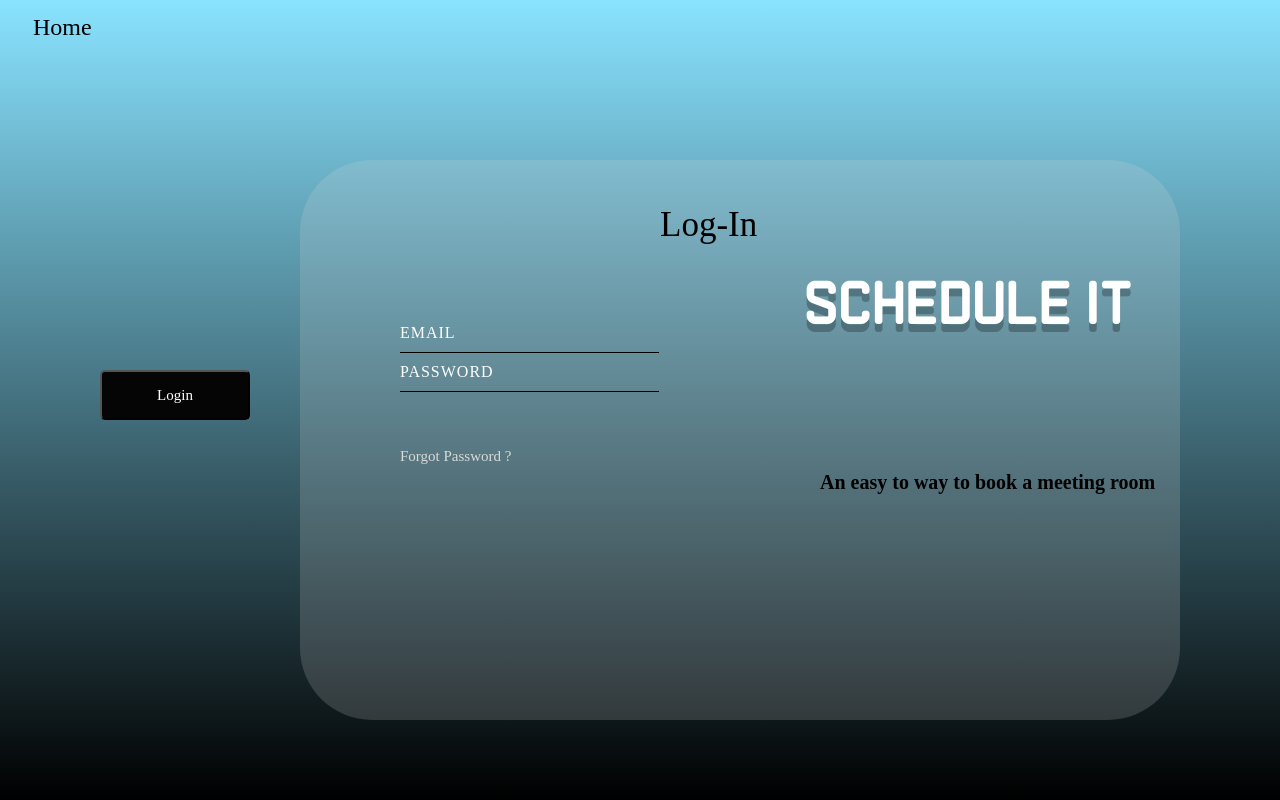
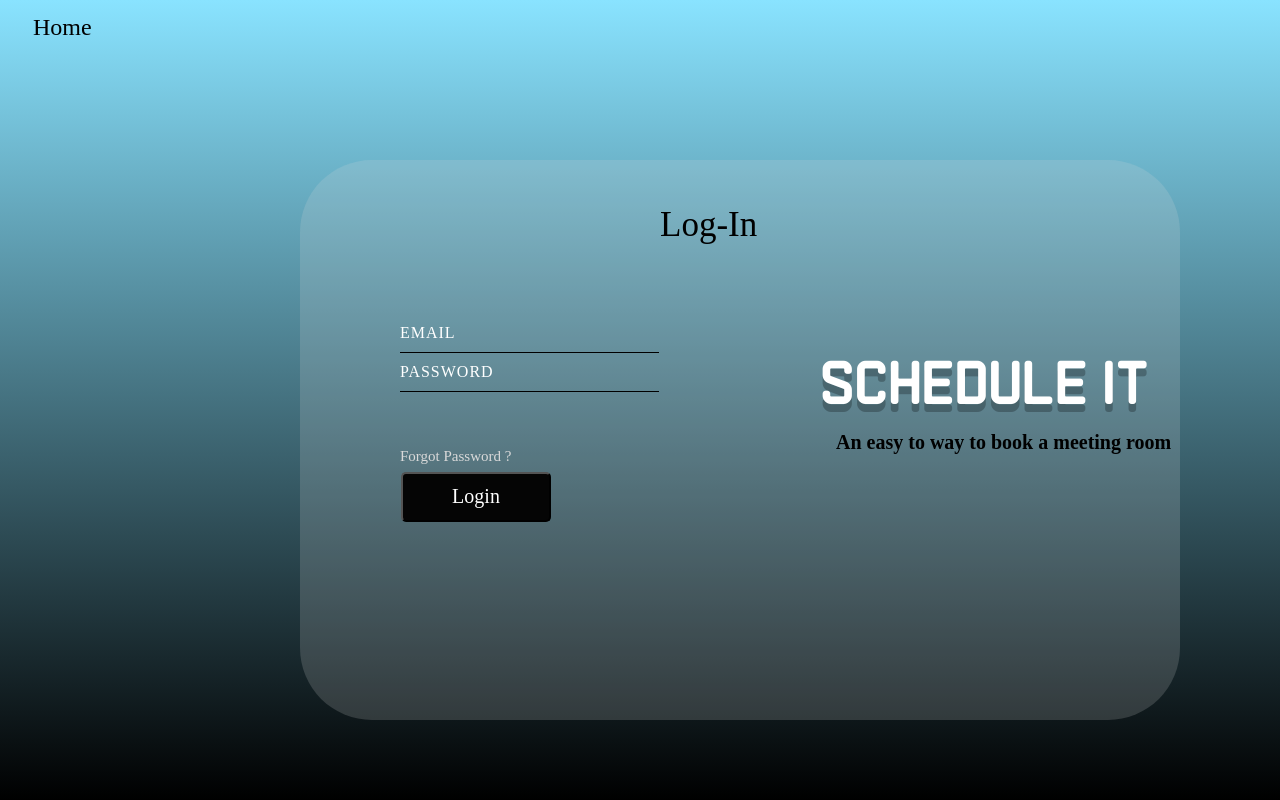
Before and after one commit to ParkhiSaini/Schedule-It, a React (Create React App) app in the folder client/: page /Login in a window 1280 px wide. Built offline with nearby package versions, Linux system fonts and the light colour scheme; a web font is replaced by a local one.

Commit message:
login fix

```diff
--- a/client/src/App.css
+++ b/client/src/App.css
@@ -345,7 +345,7 @@ h2{
   color: #000000;
 }
 
-.schedule_it2{
+.schedule_it_head{
   position: relative;
   width: 474px;
   left: 65vh;
@@ -359,7 +359,7 @@ h2{
   text-shadow: 0px 8px 0px rgba(0, 0, 0, 0.25);
 }
 
-.text2_line{
+.text2_line_subhead{
   position: absolute;
   width: 483px;
   height: 45px;
@@ -373,18 +373,19 @@ h2{
   color: #000000;
 }
 
-.sign_in2{
-  position: absolute;
-  font-size: 15px;
+.submitbutton{
+  position: relative;
+  font-size: 20px;
   font-family: 'Gugi';
   color: white;
-  width: 150px;
+   width: 150px;
   height: 50px;
-  left: 100px;
-  top: 370px;
+  left: 1px;
+  top: 80px;
   background: #050505;
   border-radius: 5px;
   cursor: pointer;
+
 
 }
 
@@ -573,13 +574,19 @@ h2{
 }
 
 @media (min-height:648px) and (max-height:1199px){
-  .text1{
-    top:12vh;
+  .form2 {
+    margin-top:17%;
+    margin-left:27%;
   }
-  .Scheduleit{
-    bottom:0vh;
+  .submit{
+    left: 1px;
+    top: 80px;
+  }
+  .signup{
+    left: 300px;
+    top: 0.01vh;
+  }
 
-  }
 
 }
 
--- a/client/src/components/LoginPage.js
+++ b/client/src/components/LoginPage.js
@@ -41,8 +41,8 @@ function LoginPage(){
         </nav>
         <div class="card">
             <p class="text2">Log-In</p>
-            <p class = "schedule_it2">SCHEDULE IT</p>
-            <p class= "text2_line">An easy to way to book a meeting room</p>
+            <p class = "schedule_it_head">SCHEDULE IT</p>
+            <p class= "text2_line_subhead">An easy to way to book a meeting room</p>
             <a class="forgot" href="#" >
             Forgot Password ?
             </a>
@@ -63,7 +63,7 @@ function LoginPage(){
 					          onChange={(e) => setPassword(e.target.value)}
                     type="password" class="form-control" id="exampleInputPassword1" placeholder="PASSWORD"></input>
                 </div>
-                <input type="submit" value = "Login" class="sign_in2"/>
+                <input type="submit" value = "Login" class="submitbutton"/>
             </form>
         </div>
     );
```
